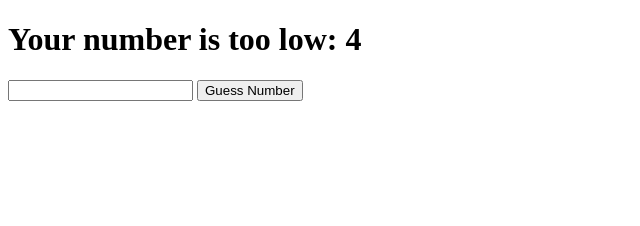
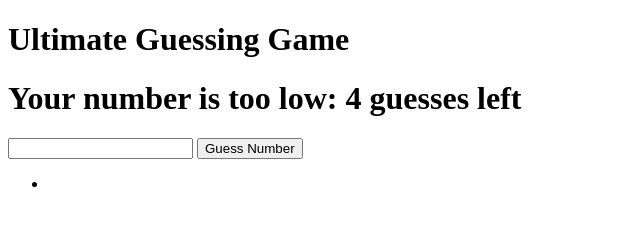
Before and after one commit to andyhoang7/GuessingGame, a plain HTML site: page index.html in a window 1280 px wide. Both pictures are taken after a click on the button "Guess Number". Shown: the whole page, without its empty margins (0-640 px from the left). Drawn offline with Linux system fonts and the light colour scheme.

Commit message:
Update 3

```diff
--- a/index.html
+++ b/index.html
@@ -13,10 +13,14 @@
 
 
 <body>
+    <h1>Ultimate Guessing Game</h1>
 
-    <h1 id="prompt">Ultimate Guessing Game</h1>
+    <h1 id="prompt"></h1>
     <input id="inputValue"/>
     <button onClick="guessUserNumber()">Guess Number</button>
+    <ul id="guessesTracker">
+
+    </ul>
 
 
   <script src="js/scripts.js"></script>
--- a/js/scripts.js
+++ b/js/scripts.js
@@ -5,9 +5,11 @@ let availableGuesses = 5
 document.getElementById("prompt").innerHTML = "Available Guesses: " + availableGuesses
 
 let guessTotal = 0
+const guesses = []
 
 function guessUserNumber () {
     guessTotal += 1
+
     if (availableGuesses === 1) {
         document.getElementById("prompt").innerHTML = "Sorry! Please try again :)"
         return
@@ -17,18 +19,31 @@ function guessUserNumber () {
 
     if (userGuess > pcNumber) {
         document.getElementById("inputValue").value = "";
-        document.getElementById("prompt").innerHTML = "Your number is too high: " + (availableGuesses -= 1)
+        document.getElementById("prompt").innerHTML = "Your number is too high: " + (availableGuesses -= 1) + " guesses left"
     }
     if (userGuess < pcNumber) {
         document.getElementById("inputValue").value = "";
-        document.getElementById("prompt").innerHTML = "Your number is too low: " + (availableGuesses -= 1)
+        document.getElementById("prompt").innerHTML = "Your number is too low: " + (availableGuesses -= 1) + " guesses left"
 
     }
     if (userGuess == pcNumber) {
         document.getElementById("inputValue").value = "";
-        document.getElementById("prompt").innerHTML = "Congratulations! You won in " + guessTotal + " guesses"
-
+        if (guessTotal ==1 ) {
+            document.getElementById("prompt").innerHTML = "Congratulations! You won in 1 guess!"
+        } else {
+            document.getElementById("prompt").innerHTML = "Congratulations! You won in " + guessTotal  + " guesses"
+        }
     }
 
+    guesses.push(userGuess)
+
+    document.getElementById("guessesTracker").innerHTML = "";
+
+    guesses.map(guess => {
+        var node = document.createElement("LI");
+        var textnode = document.createTextNode(guess);
+        node.appendChild(textnode);
+        document.getElementById("guessesTracker").appendChild(node);
+    })
 
 }
```
